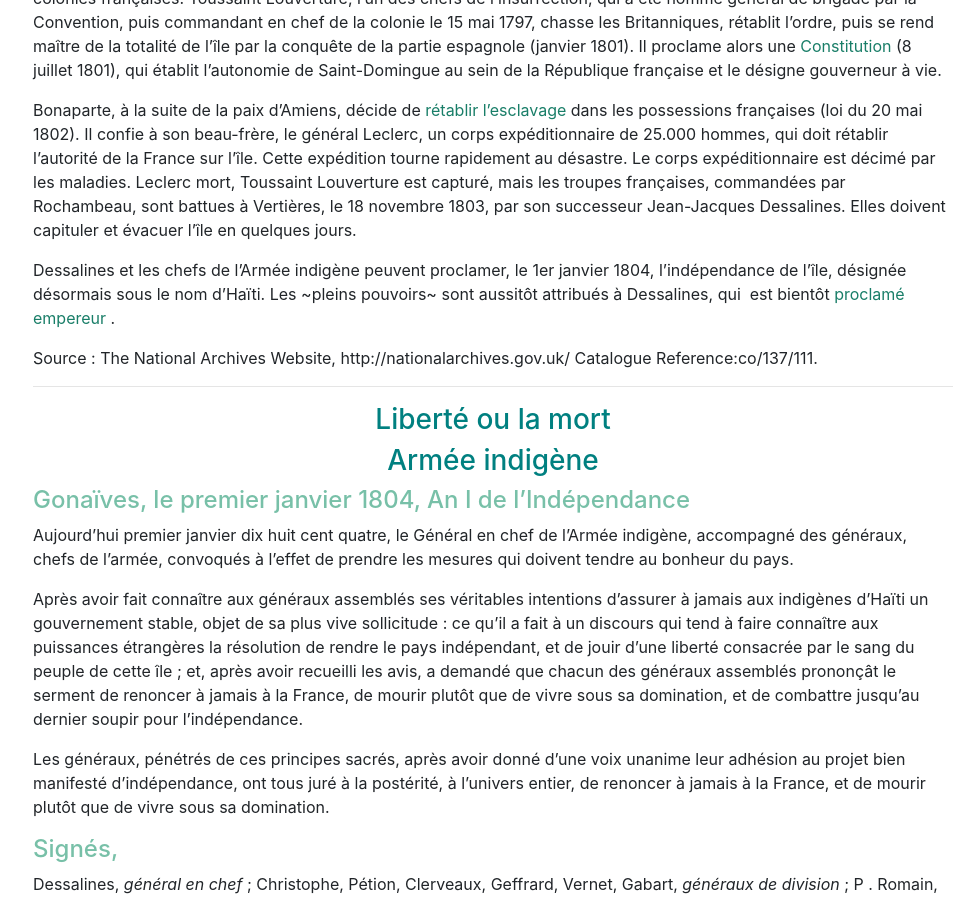
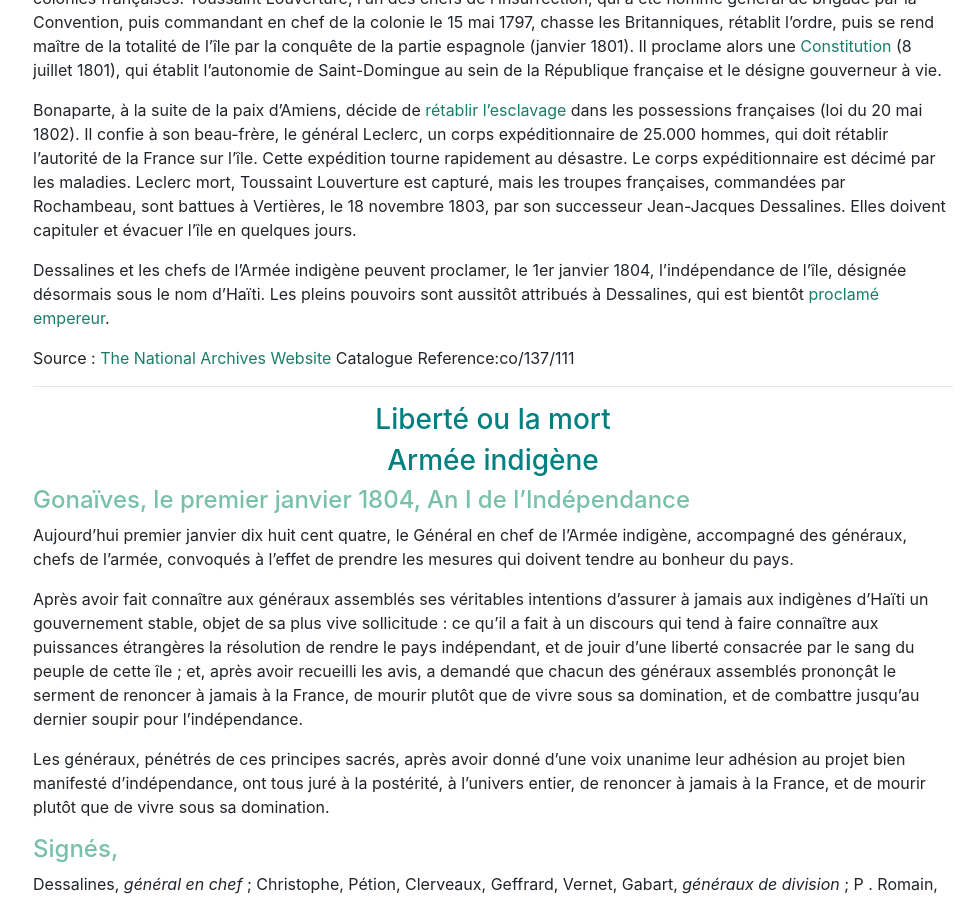
Before and after one commit to SteveWLU/fren283, a Jekyll site: the page built from texts/independance-haitienne.md, in a window 1280 px wide and 900 px high, scrolled down 630 px. Shown: the whole window, without its empty margins (147-1124 px from the left). Built offline with Jekyll 4.4.1, drawn with Linux system fonts in a browser that asks for light colours; nearby versions of some CDN libraries.

```diff
--- a/texts/independance-haitienne.md
+++ b/texts/independance-haitienne.md
@@ -11,9 +11,9 @@ L'[émancipation des esclaves](https://mjp.univ-perp.fr/constit/ht1793.htm)  de
 
 Bonaparte, à la suite de la paix d'Amiens, décide de  [rétablir l'esclavage](https://mjp.univ-perp.fr/france/1802esclavage.htm)  dans les possessions françaises (loi du 20 mai 1802). Il confie à son beau-frère, le général Leclerc, un corps expéditionnaire de 25.000 hommes, qui doit rétablir l'autorité de la France sur l'île. Cette expédition tourne rapidement au désastre. Le corps expéditionnaire est décimé par les maladies. Leclerc mort, Toussaint Louverture est capturé, mais les troupes françaises, commandées par Rochambeau, sont battues à Vertières, le 18 novembre 1803, par son successeur Jean-Jacques Dessalines. Elles doivent capituler et évacuer l'île en quelques jours.
 
-Dessalines et les chefs de l'Armée indigène peuvent proclamer, le 1er janvier 1804, l'indépendance de l'île, désignée désormais sous le nom d'Haïti. Les ~pleins pouvoirs~ sont aussitôt attribués à Dessalines, qui  est bientôt  [proclamé empereur](https://mjp.univ-perp.fr/constit/ht1805.htm) .
+Dessalines et les chefs de l'Armée indigène peuvent proclamer, le 1er janvier 1804, l'indépendance de l'île, désignée désormais sous le nom d'Haïti. Les pleins pouvoirs sont aussitôt attribués à Dessalines, qui est bientôt  [proclamé empereur](https://mjp.univ-perp.fr/constit/ht1805.htm).
 
-Source : The National Archives Website, http://nationalarchives.gov.uk/ Catalogue Reference:co/137/111.
+Source : [The National Archives Website](http://nationalarchives.gov.uk/) Catalogue Reference:co/137/111
 
 ***
 
```
